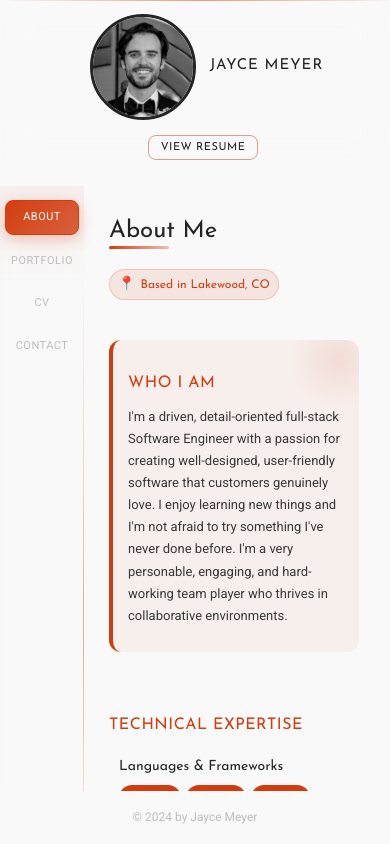
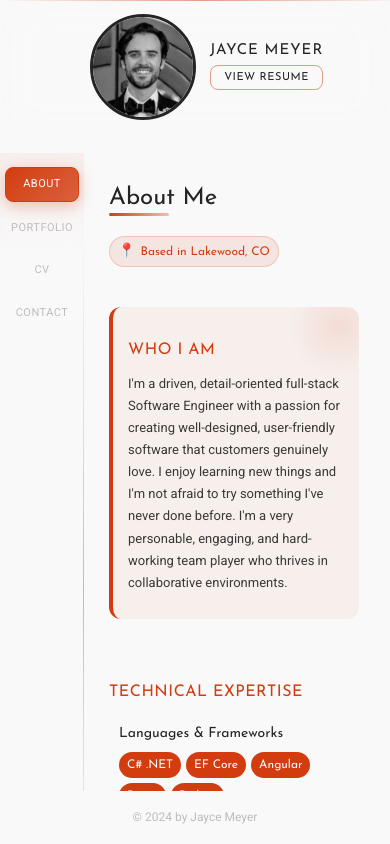
Before and after one commit to JayceMeyer/jaycemeyer.github.io, a React (Vite) app: page / in a window 390 px wide. Built offline with nearby package versions, Linux system fonts and the light colour scheme.

Commit message:
Clean up header styling for mobile

```diff
--- a/src/components/Header.tsx
+++ b/src/components/Header.tsx
@@ -19,7 +19,12 @@ export function Header() {
                     title="Toggle Theme"
                     animated={true}
                 />
-                <h1 className="header-name">Jayce Meyer</h1>
+                <div className="name-button-section">
+                    <h1 className="header-name">Jayce Meyer</h1>
+                    <button className="resume-button mobile-resume-button" onClick={() => handleClick("resume")}>
+                        View Resume
+                    </button>
+                </div>
             </div>
 
             <div className="header-content">
--- a/src/css/Header.css
+++ b/src/css/Header.css
@@ -34,12 +34,23 @@
 }
 
 .header-name {
-  font-size: 2.4rem;
+  font-size: 2.2rem;
   font-weight: 700;
+  margin: 0;
   color: var(--foreground-color);
-  margin: 0;
   text-transform: uppercase;
   letter-spacing: 1px;
+}
+
+.name-button-section {
+  display: flex;
+  flex-direction: column;
+  gap: 0.5rem;
+}
+
+/* Hide mobile resume button on desktop */
+.mobile-resume-button {
+  display: none;
 }
 
 /* Resume Button Styling */
@@ -135,6 +146,15 @@
     font-size: 1.8rem;
     margin: 0;
   }
+
+  /* Show mobile resume button and hide desktop one */
+  .mobile-resume-button {
+    display: block;
+  }
+
+  .header-content:last-child {
+    display: none;
+  }
 }
 
 @media only screen and (max-width: 480px) {
@@ -160,4 +180,13 @@
     font-size: 1.1rem;
     padding: 0.6rem 1.2rem;
   }
+
+  /* Show mobile resume button and hide desktop one */
+  .mobile-resume-button {
+    display: block;
+  }
+
+  .header-content:last-child {
+    display: none;
+  }
 }
```
